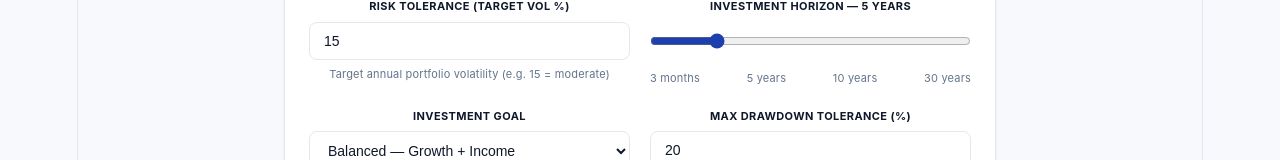
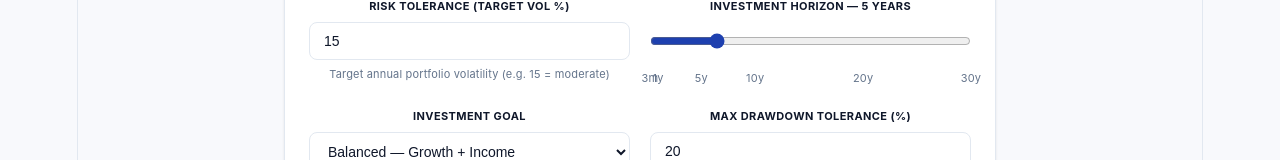
Before and after one commit to benicastro5/ai-portfolio-manager, a React (Vite) app in the folder frontend-new/: page / in a window 1280 px wide. Shown: the part 415-575 px from the top of the page. Built offline with nearby package versions, Linux system fonts and the light colour scheme; no server answers.

Commit message:
Fix horizon slider tick labels to match actual positions

```diff
--- a/frontend-new/src/components/OnboardingForm.jsx
+++ b/frontend-new/src/components/OnboardingForm.jsx
@@ -85,8 +85,15 @@ export default function OnboardingForm({ onSubmit, loading, error }) {
             <input type="range" min="0.25" max="30" step="0.25" value={form.horizon}
               onChange={e => set('horizon', e.target.value)} required
               style={{ width: '100%', accentColor: 'var(--accent)' }} />
-            <div style={{ display: 'flex', justifyContent: 'space-between', fontSize: '11px', color: 'var(--text-muted)', marginTop: '4px' }}>
-              <span>3 months</span><span>5 years</span><span>10 years</span><span>30 years</span>
+            <div style={{ position: 'relative', height: '18px', marginTop: '4px', fontSize: '11px', color: 'var(--text-muted)' }}>
+              {[{ label: '3m', val: 0.25 }, { label: '1y', val: 1 }, { label: '5y', val: 5 }, { label: '10y', val: 10 }, { label: '20y', val: 20 }, { label: '30y', val: 30 }].map(({ label, val }) => {
+                const pct = ((val - 0.25) / (30 - 0.25)) * 100
+                return (
+                  <span key={label} style={{ position: 'absolute', left: `${pct}%`, transform: 'translateX(-50%)', whiteSpace: 'nowrap' }}>
+                    {label}
+                  </span>
+                )
+              })}
             </div>
           </div>
 
```
